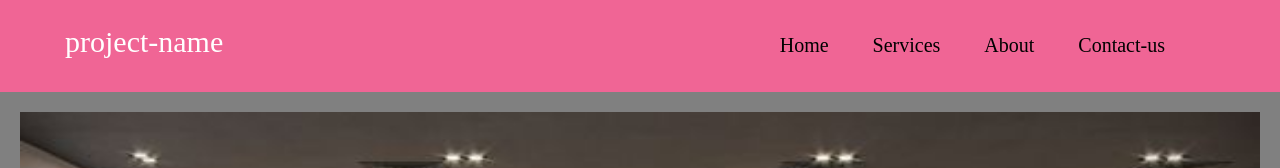
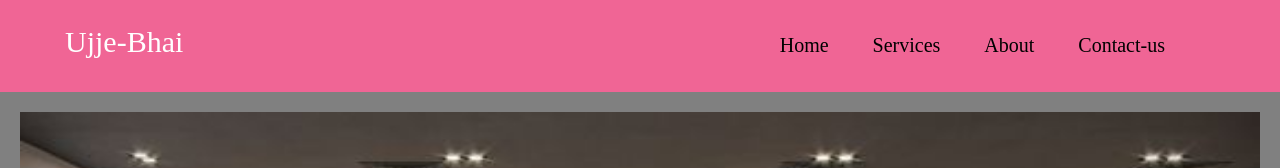
Before and after one commit to Ujje06/secondatempt.github.io, a plain HTML site: page index.html in a window 1280 px wide. Shown: the top 168 px of the page. Drawn offline with Linux system fonts and the light colour scheme.

Commit message:
Update index.html

```diff
--- a/index.html
+++ b/index.html
@@ -15,7 +15,7 @@
 
   <div class="container">
     <nav class="navbar">
-      <a href="index.html" class="site-brand">project-name</a>
+      <a href="index.html" class="site-brand">Ujje-Bhai</a>
       <ul>
         <li><a href="index.html">Home</a></li>
         <li><a href="#">Services</a></li>
```
